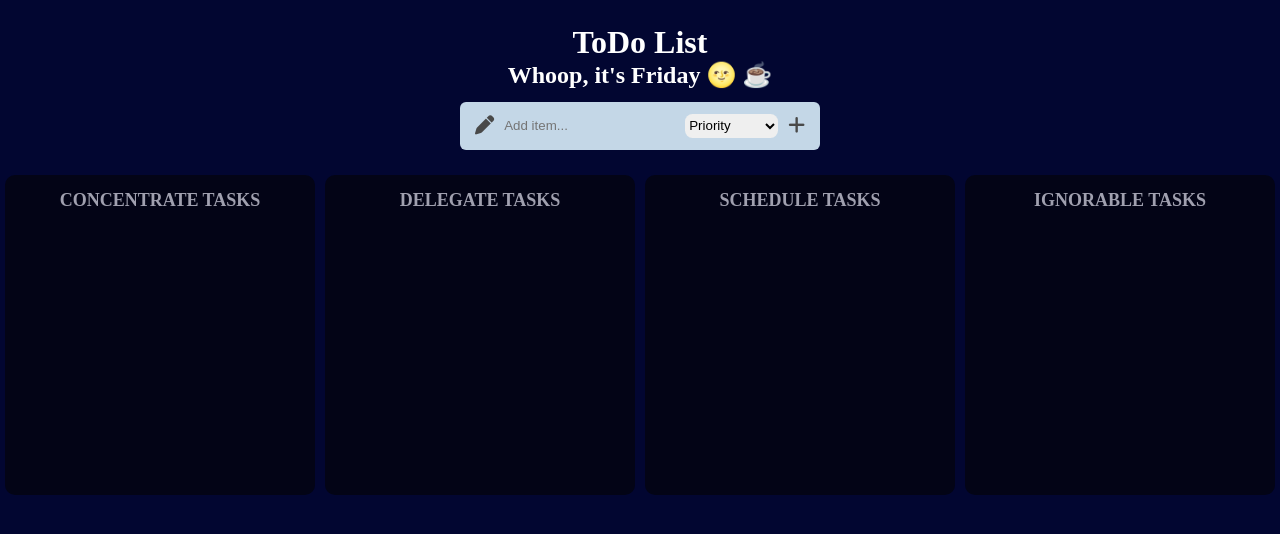
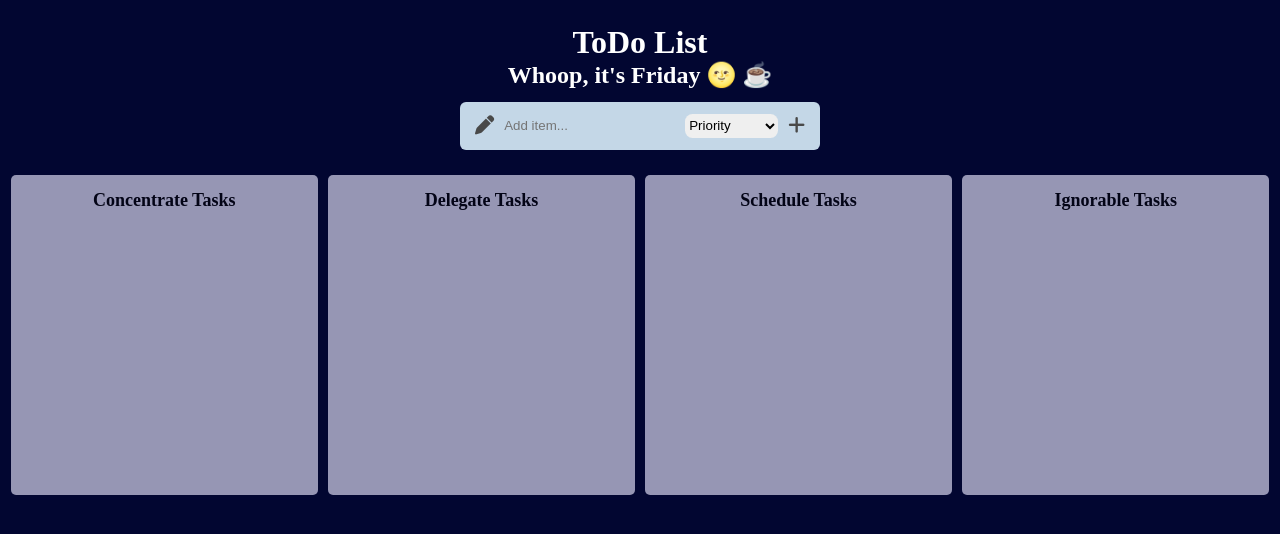
Before and after one commit to Snehesh-Thattil/To-Do-App, a React (Create React App) app: page / in a window 1280 px wide. Shown: the top 534 px of the page. Built offline with nearby package versions, Linux system fonts and the light colour scheme.

Commit message:
[ Input focus, Wrong Entry Alerts, Hover, Design modified : ✅ Finished ]

```diff
--- a/src/App.css
+++ b/src/App.css
@@ -89,7 +89,7 @@ select {
 .delegate,
 .schedule,
 .ignorable {
-  width: 25%;
+  width: 24%;
   min-height: 20rem;
   display: flex;
   flex-direction: column;
@@ -97,31 +97,37 @@ select {
   justify-content: flex-start;
   margin: 25px 5px;
   padding: 15px 0;
-  border-radius: 10px;
-  background-color: #030416;
-}
-
-.concentrate:hover .typeHeading {
-  letter-spacing: 2.5px;
-}
-
-.delegate:hover .typeHeading {
-  letter-spacing: 2.5px;
-}
-
-.schedule:hover .typeHeading {
-  letter-spacing: 2.5px;
-}
-
-.ignorable:hover .typeHeading {
-  letter-spacing: 2.5px;
+  border-radius: 5px;
+  background-color: #9696b4;
 }
 
 .typeHeading {
   font-weight: bold;
   font-size: large;
-  color: #a0a0af;
+  color: #030416;
   transition: .5s ease-in-out;
+}
+
+.concentrate:hover .typeHeading {
+  letter-spacing: 1px;
+  color: white;
+
+}
+
+.delegate:hover .typeHeading {
+  letter-spacing: 1px;
+  color: white;
+
+}
+
+.schedule:hover .typeHeading {
+  letter-spacing: 1px;
+  color: white;
+}
+
+.ignorable:hover .typeHeading {
+  letter-spacing: 1px;
+  color: white;
 }
 
 .todo {
@@ -130,8 +136,8 @@ select {
   align-items: center;
 
   margin-top: 0.8em;
-  width: 20em;
-  height: 2.75em;
+  width: 19em;
+  height: 2.5em;
   background-color: white;
   color: black;
   border-radius: 6px;
@@ -164,7 +170,7 @@ select {
 }
 
 .todo.fade {
-  transform: translateX(-100px);
+  transform: rotateX(90deg) scale(.75);
 }
 
 /* Dropped Section */
--- a/src/App.js
+++ b/src/App.js
@@ -35,7 +35,7 @@ function App() {
 
         <div className="inputDiv">
           <i className='fas fa-pen'></i>
-          <input className='one' value={toDo} onChange={(e) => setToDo(e.target.value)} type="text" placeholder="Add item..." />
+          <input className='inputBar' onChange={(e) => setToDo(e.target.value)} type="text" placeholder="Add item..." />
           <select name="Priority" onChange={(e) => setPrrty(e.target.value)}>
             <option value="0" defaultValue hidden>Priority</option>
             <option value="1">Concentrate</option>
@@ -43,14 +43,26 @@ function App() {
             <option value="3">Schedule</option>
             <option value="4">Ignorable</option>
           </select>
-          <i className="fas fa-plus" onClick={() => setAllToDo([...AllToDo, { id: Date.now(), task: toDo, priority: prrty, check: false }])}></i>
+          <i className="fas fa-plus" onClick={() => {
+            let inputBar = document.querySelector('.inputBar')
+
+            if (prrty < '1') {
+              alert('Choose a Valid Task Priority')
+            } else if (inputBar.value.length < 3) {
+              alert('Enter a Valid Task Name')
+            } else {
+              setAllToDo([...AllToDo, { id: Date.now(), task: toDo, priority: prrty, check: false }])
+              inputBar.value = ""
+              inputBar.focus()
+            }
+          }}></i>
         </div>
 
         <div className="todos">
 
           {/* Concentrate Tasks */}
           <div className="concentrate">
-            <p className="typeHeading">CONCENTRATE TASKS</p>
+            <p className="typeHeading">Concentrate Tasks</p>
             {AllToDo.map((obj) => {
               if (obj.priority === '1') {
                 return (
@@ -74,12 +86,13 @@ function App() {
                   </div>
                 )
               }
+              return null
             })}
           </div>
 
           {/* Delegate Tasks */}
           <div className="delegate">
-            <p className="typeHeading">DELEGATE TASKS</p>
+            <p className="typeHeading">Delegate Tasks</p>
             {AllToDo.map((obj) => {
               if (obj.priority === '2') {
                 return (
@@ -103,12 +116,13 @@ function App() {
                   </div>
                 )
               }
+              return null
             })}
           </div>
 
           {/* Schedule Tasks */}
           <div className="schedule">
-            <p className="typeHeading">SCHEDULE TASKS</p>
+            <p className="typeHeading">Schedule Tasks</p>
             {AllToDo.map((obj) => {
               if (obj.priority === '3') {
                 return (
@@ -132,12 +146,13 @@ function App() {
                   </div>
                 )
               }
+              return null
             })}
           </div>
 
           {/* Ignorable Tasks */}
           <div className="ignorable">
-            <p className="typeHeading">IGNORABLE TASKS</p>
+            <p className="typeHeading">Ignorable Tasks</p>
             {AllToDo.map((obj) => {
               if (obj.priority === '4') {
                 return (
@@ -161,16 +176,7 @@ function App() {
                   </div>
                 )
               }
-            })}
-          </div>
-
-          {/* Unselected */}
-          <div id="unselected" >
-            {AllToDo.map((obj) => {
-              if (obj.priority < '1') {
-                alert('priority not selected')
-                return null
-              }
+              return null
             })}
           </div>
 
```
